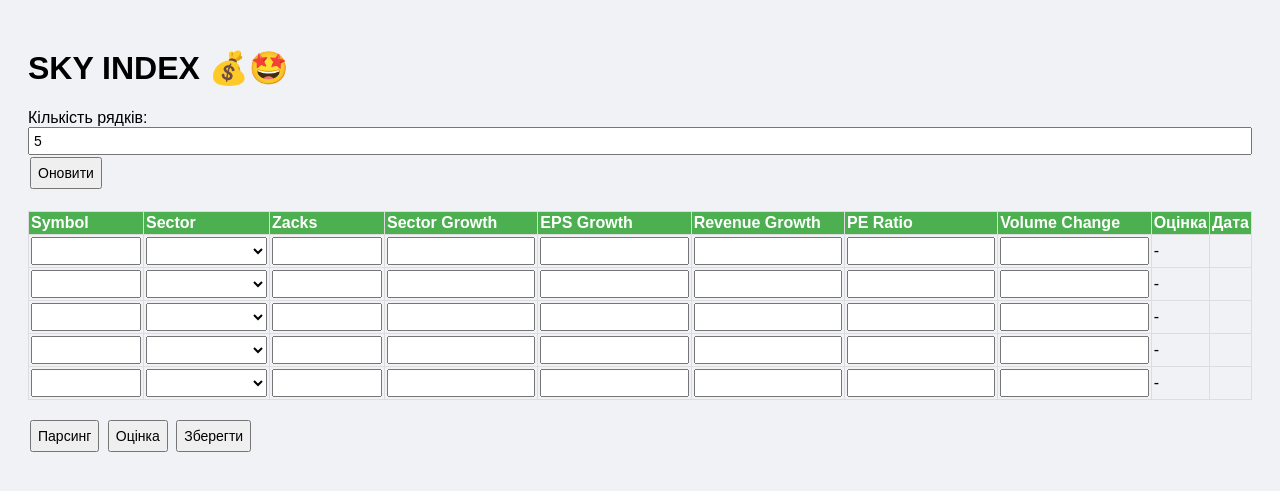
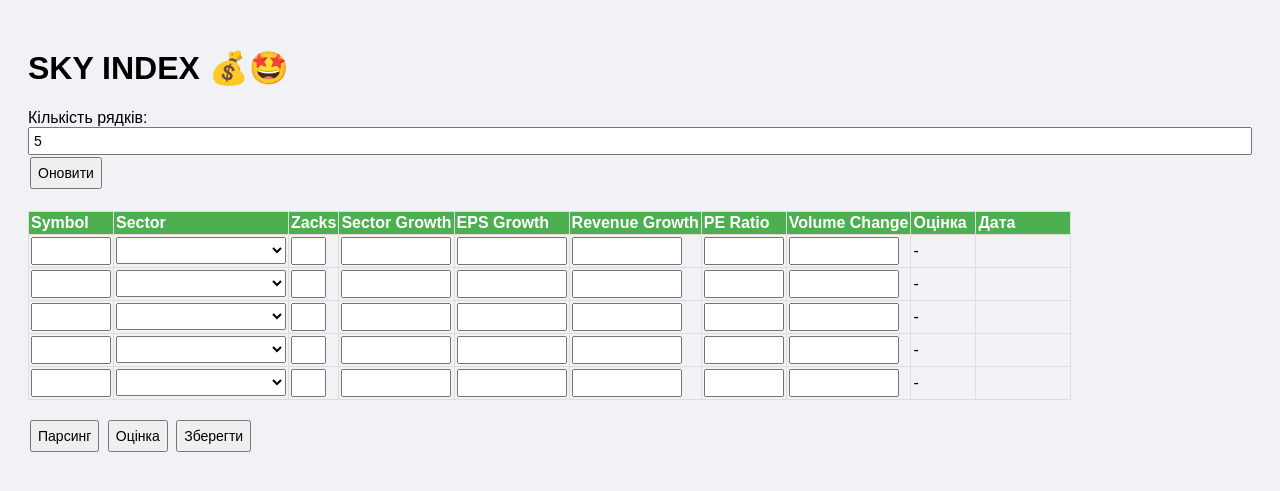
Before and after one commit to YuriiPoltavets/IndexSky, a Flask app: page / in a window 1280 px wide. Shown: the top 491 px of the page. Run offline with Flask 3, Linux system fonts and the light colour scheme.

Commit message:
Improve table layout and scrolling

```diff
--- a/templates/index.html
+++ b/templates/index.html
@@ -5,16 +5,23 @@
     <title>SKY INDEX</title>
     <style>
         body { font-family: Arial, sans-serif; background-color: #f0f2f5; padding: 20px; }
-        table { border-collapse: collapse; width: 100%; margin-top: 20px; }
+        table { border-collapse: collapse; margin-top: 20px; table-layout: fixed; }
         th, td { border: 1px solid #ddd; padding: 2px; text-align: left; }
         th { background-color: #4CAF50; color: white; }
-        input, select { width: 100%; min-width: 110px; padding: 4px; font-size: 14px; box-sizing: border-box; }
-        .symbol-input { width: 99px; }
-        .sector-select { width: 121px; }
+        input, select { width: 100%; padding: 4px; font-size: 14px; box-sizing: border-box; }
+        select.sector-select { font-size: 13px; }
+        .table-wrapper { overflow-x: auto; max-width: 100%; }
+        .symbol-input { width: 80px; }
+        .sector-select { width: 170px; }
         .zacks-output { width: 35px; }
-        th[title] { position: relative; }
-        th[title]:hover::after {
-            content: attr(title);
+        .sector-growth { width: 110px; }
+        .eps-growth { width: 110px; }
+        .revenue-growth { width: 110px; }
+        .pe-ratio { width: 80px; }
+        .volume-change { width: 110px; }
+        th[data-tooltip] { position: relative; }
+        th[data-tooltip]:hover::after {
+            content: attr(data-tooltip);
             position: absolute;
             bottom: 100%;
             left: 0;
@@ -24,6 +31,7 @@
             white-space: nowrap;
             border-radius: 3px;
             font-size: 12px;
+            z-index: 2;
         }
         button { padding: 6px; font-size: 14px; margin: 2px; }
     </style>
@@ -34,19 +42,20 @@
         <label>Кількість рядків: </label>
         <input type="number" name="rows_count" min="1" max="50" value="{{ rows|length }}">
         <button name="action" value="resize">Оновити</button>
+        <div class="table-wrapper">
         <table>
             <thead>
                 <tr>
-                    <th title="Біржовий тикер акції або ETF">Symbol</th>
-                    <th title="Галузь, до якої належить компанія">Sector</th>
-                    <th title="Рейтинг Zacks від 1 (сильна покупка) до 5 (продаж)">Zacks</th>
-                    <th title="Зміна ціни галузевого ETF за певний період">Sector Growth</th>
-                    <th title="Ріст прибутку на акцію за рік або квартал">EPS Growth</th>
-                    <th title="Зростання виручки компанії">Revenue Growth</th>
-                    <th title="Співвідношення ціни до прибутку">PE Ratio</th>
-                    <th title="Зміна обсягу торгів за добу">Volume Change</th>
-                    <th title="Підсумкова оцінка моделі">Оцінка</th>
-                    <th title="Дата, на яку зібрані ці дані">Дата</th>
+                    <th data-tooltip="Біржовий тикер акції або ETF">Symbol</th>
+                    <th data-tooltip="Галузь, до якої належить компанія">Sector</th>
+                    <th data-tooltip="Рейтинг Zacks від 1 (сильна покупка) до 5 (продаж)">Zacks</th>
+                    <th data-tooltip="Зміна ціни галузевого ETF за певний період">Sector Growth</th>
+                    <th data-tooltip="Ріст прибутку на акцію за рік або квартал">EPS Growth</th>
+                    <th data-tooltip="Зростання виручки компанії">Revenue Growth</th>
+                    <th data-tooltip="Співвідношення ціни до прибутку">PE Ratio</th>
+                    <th data-tooltip="Зміна обсягу торгів за добу">Volume Change</th>
+                    <th data-tooltip="Підсумкова оцінка моделі">Оцінка</th>
+                    <th data-tooltip="Дата, на яку зібрані ці дані">Дата</th>
                 </tr>
             </thead>
             <tbody>
@@ -63,17 +72,18 @@
                         </select>
                     </td>
                     <td><input type="text" class="zacks-output" name="zacks_{{ i }}" value="{{ row['Zacks'] }}"></td>
-                    <td><input type="text" name="sector_growth_{{ i }}" value="{{ row['Sector Growth'] }}"></td>
-                    <td><input type="text" name="eps_growth_{{ i }}" value="{{ row['EPS Growth'] }}"></td>
-                    <td><input type="text" name="revenue_growth_{{ i }}" value="{{ row['Revenue Growth'] }}"></td>
-                    <td><input type="text" name="pe_ratio_{{ i }}" value="{{ row['PE Ratio'] }}"></td>
-                    <td><input type="text" name="volume_change_{{ i }}" value="{{ row['Volume Change'] }}"></td>
-                    <td>{{ row['Оцінка'] }}</td>
-                    <td>{{ row['Дата'] }}</td>
+                    <td><input type="text" class="sector-growth" name="sector_growth_{{ i }}" value="{{ row['Sector Growth'] }}"></td>
+                    <td><input type="text" class="eps-growth" name="eps_growth_{{ i }}" value="{{ row['EPS Growth'] }}"></td>
+                    <td><input type="text" class="revenue-growth" name="revenue_growth_{{ i }}" value="{{ row['Revenue Growth'] }}"></td>
+                    <td><input type="text" class="pe-ratio" name="pe_ratio_{{ i }}" value="{{ row['PE Ratio'] }}"></td>
+                    <td><input type="text" class="volume-change" name="volume_change_{{ i }}" value="{{ row['Volume Change'] }}"></td>
+                    <td style="width: 60px;">{{ row['Оцінка'] }}</td>
+                    <td style="width: 90px;">{{ row['Дата'] }}</td>
                 </tr>
                 {% endfor %}
             </tbody>
         </table>
+        </div>
         <br>
         <button name="action" value="parse">Парсинг</button>
         <button name="action" value="evaluate">Оцінка</button>
```
